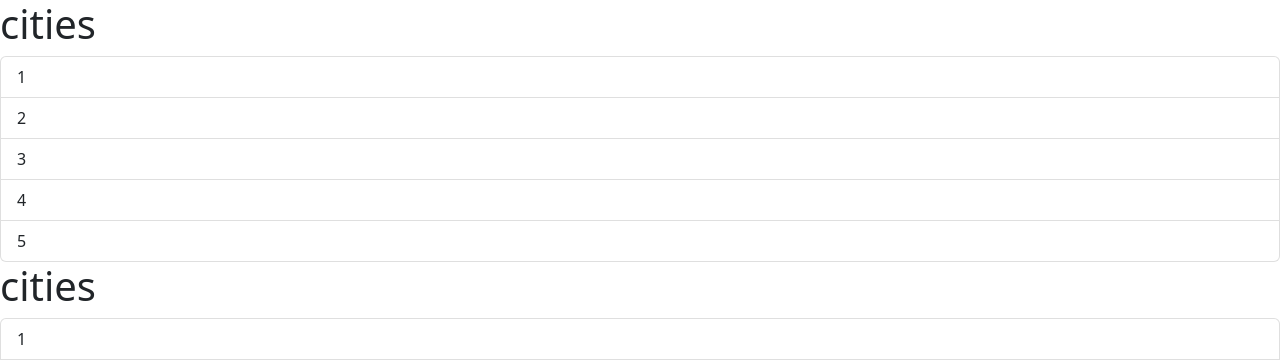
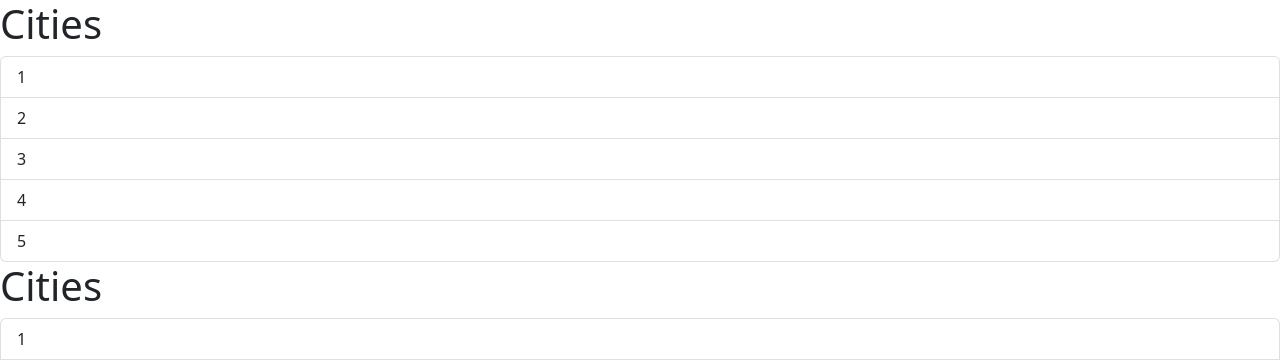
Before and after one commit to libin1993swt/react, a React (Vite) app: page / in a window 1280 px wide. Shown: the top 360 px of the page. Built offline with nearby package versions, Linux system fonts and the light colour scheme.

Commit message:
Heading updated

```diff
--- a/src/App.tsx
+++ b/src/App.tsx
@@ -4,8 +4,8 @@
   let items = ["1", "2", "3", "4", "5"];
   return (
     <div>
-      <ListGroup items={items} heading="cities" />
-      <ListGroup items={items} heading="cities" />
+      <ListGroup items={items} heading="Cities" />
+      <ListGroup items={items} heading="Cities" />
     </div>
   );
 }
```
